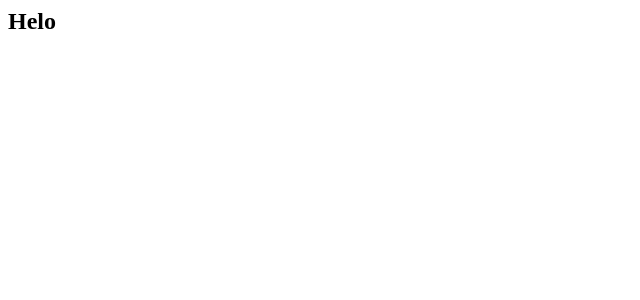
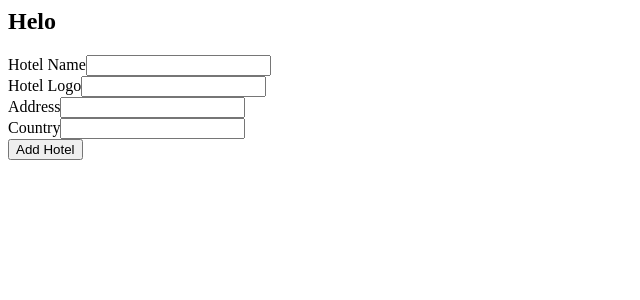
Before and after one commit to daotqph08312/RountingAndAPI, an Angular app: page /add-hotel in a window 1280 px wide. Before the commit this address led to /. Shown: the top 300 px of the page, without its empty margins (0-640 px from the left). Built offline with nearby package versions, Linux system fonts and the light colour scheme.

Commit message:
4 files modified, 3 added

```diff
--- a/src/app/app.module.ts
+++ b/src/app/app.module.ts
@@ -1,6 +1,6 @@
 import { NgModule } from '@angular/core';
 import { BrowserModule } from '@angular/platform-browser';
-import { FormsModule } from '@angular/forms';
+import { FormsModule, ReactiveFormsModule } from '@angular/forms';
 import {RouterModule} from '@angular/router';
 import { AppComponent } from './app.component';
 import { HelloComponent } from './hello.component';
@@ -8,17 +8,20 @@ import { HotelComponentComponent } from './hotel-component/hotel-component.compo
 import { HttpClientModule } from '@angular/common/http';
 import { HotelServiceService } from './hotel-service.service';
 import { HotelDetailComponent } from './hotel-detail/hotel-detail.component';
+import { HotelFromComponent } from './hotel-from/hotel-from.component';
 
 
 @NgModule({
   imports:      [
-    BrowserModule, FormsModule,HttpClientModule,
+    BrowserModule, FormsModule,HttpClientModule, ReactiveFormsModule,
     RouterModule.forRoot([
       {path: '', component : HotelComponentComponent},
-      {path: 'detail-hotel/:id', component: HotelDetailComponent}
+      {path: 'detail-hotel/:id', component: HotelDetailComponent},
+      {path: 'add-hotel', component: HotelFromComponent}
+
     ])
   ],
-  declarations: [ AppComponent, HelloComponent, HotelComponentComponent, HotelDetailComponent ],
+  declarations: [ AppComponent, HelloComponent, HotelComponentComponent, HotelDetailComponent, HotelFromComponent ],
   bootstrap:    [ AppComponent ],
   providers: [HotelServiceService]
 })
--- a/src/app/hotel-component/hotel-component.component.html
+++ b/src/app/hotel-component/hotel-component.component.html
@@ -1,3 +1,4 @@
+<a routerLink = 'add-hotel' >Create Hotel</a>
 <ul>
   <<li *ngFor="let hotel of hotels">
     <a [routerLink]="['detail-hotel',hotel.id]">{{hotel.name}}</a>
--- a/src/app/hotel-component/hotel-component.component.ts
+++ b/src/app/hotel-component/hotel-component.component.ts
@@ -1,6 +1,7 @@
 import { Component, OnInit } from '@angular/core';
 import {HotelServiceService} from '../hotel-service.service'
 
+import { from } from 'rxjs';
 @Component({
   selector: 'app-hotel-component',
   templateUrl: './hotel-component.component.html',
--- /dev/null
+++ b/src/app/hotel-from/hotel-from.component.html
@@ -0,0 +1,22 @@
+<form>
+  <div>
+    <label>Hotel Name</label>
+    <input type="text" [formControl] = 'name' >
+  </div>
+  <div>
+    <label>Hotel Logo</label>
+    <input type="text" [formControl] = 'logo' >
+  </div>
+    <div>
+    <label>Address</label>
+    <input type="text" [formControl] = 'address' >
+  </div>
+   <div>
+    <label>Country</label>
+    <input type="text" [formControl] = 'country' >
+  </div>
+
+  <div>
+    <button (click) = 'SaveHotel()'>Add Hotel</button>
+  </div>
+</form>
--- /dev/null
+++ b/src/app/hotel-from/hotel-from.component.ts
@@ -0,0 +1,26 @@
+import { Component, OnInit } from "@angular/core";
+import { FormControl } from "@angular/forms";
+@Component({
+  selector: "app-hotel-from",
+  templateUrl: "./hotel-from.component.html",
+  styleUrls: ["./hotel-from.component.css"]
+})
+export class HotelFromComponent implements OnInit {
+  name = new FormControl("");
+  logo = new FormControl("");
+  address = new FormControl("");
+  country = new FormControl("");
+
+  constructor() {}
+
+  ngOnInit() {}
+  SaveHotel(){
+    let newhotel = {
+      name: this.name.value,
+      logo: this.logo.value,
+      address: this.address.value,
+      country: this.country.value
+    }
+    console.log(newhotel);
+  }
+}
--- a/src/app/hotel-service.service.ts
+++ b/src/app/hotel-service.service.ts
@@ -20,4 +20,7 @@ export class HotelServiceService {
     let url = `${hotelAPI}/${id}`;
     return this.http.delete<any>(url);
   }
+  addNewHotel(object):Observable<any>{
+    return this.http.post<any>(hotelAPI,object);
+  }
 }
```
Also changed, not shown: src/app/hotel-from/hotel-from.component.css (added).
